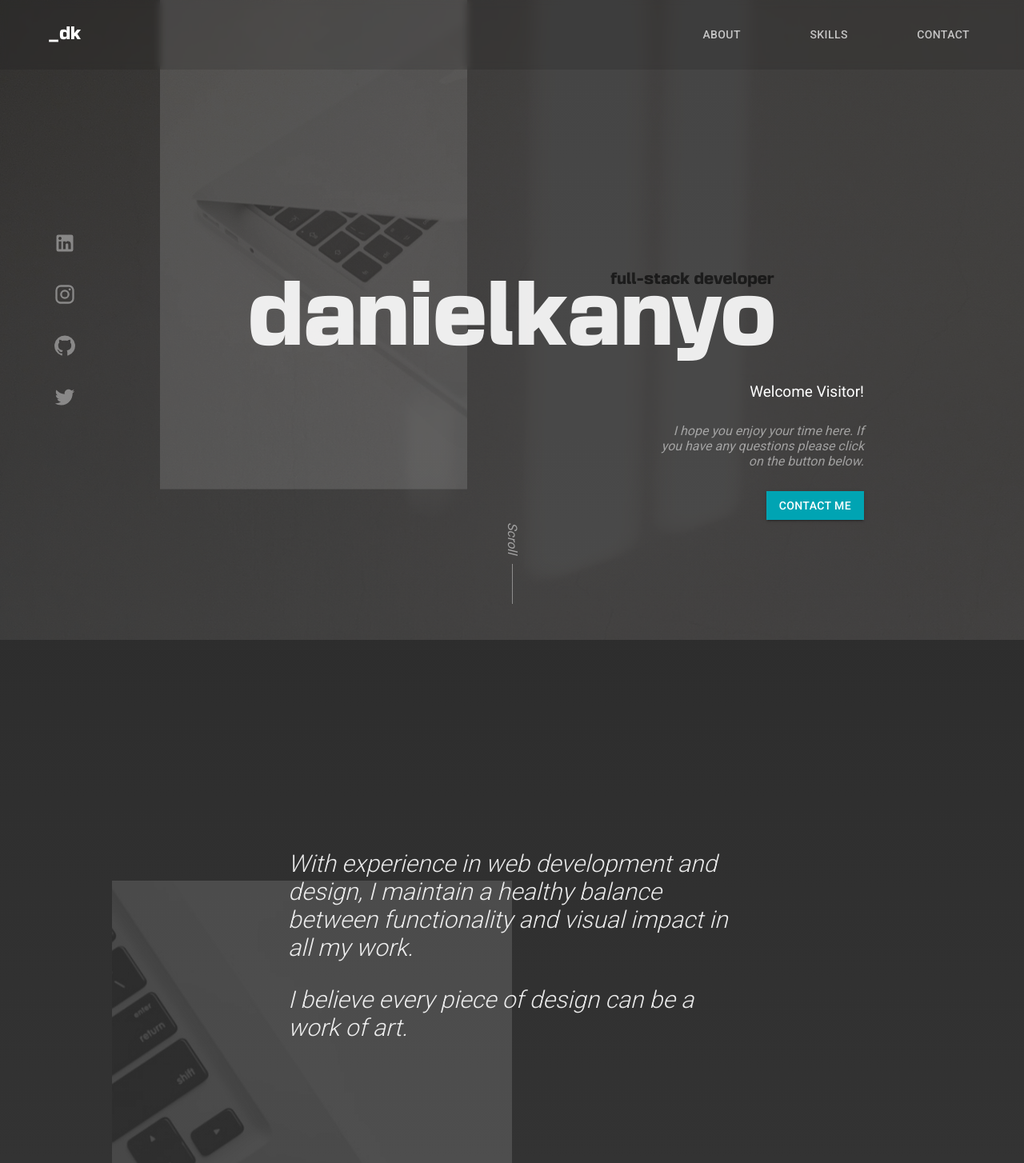
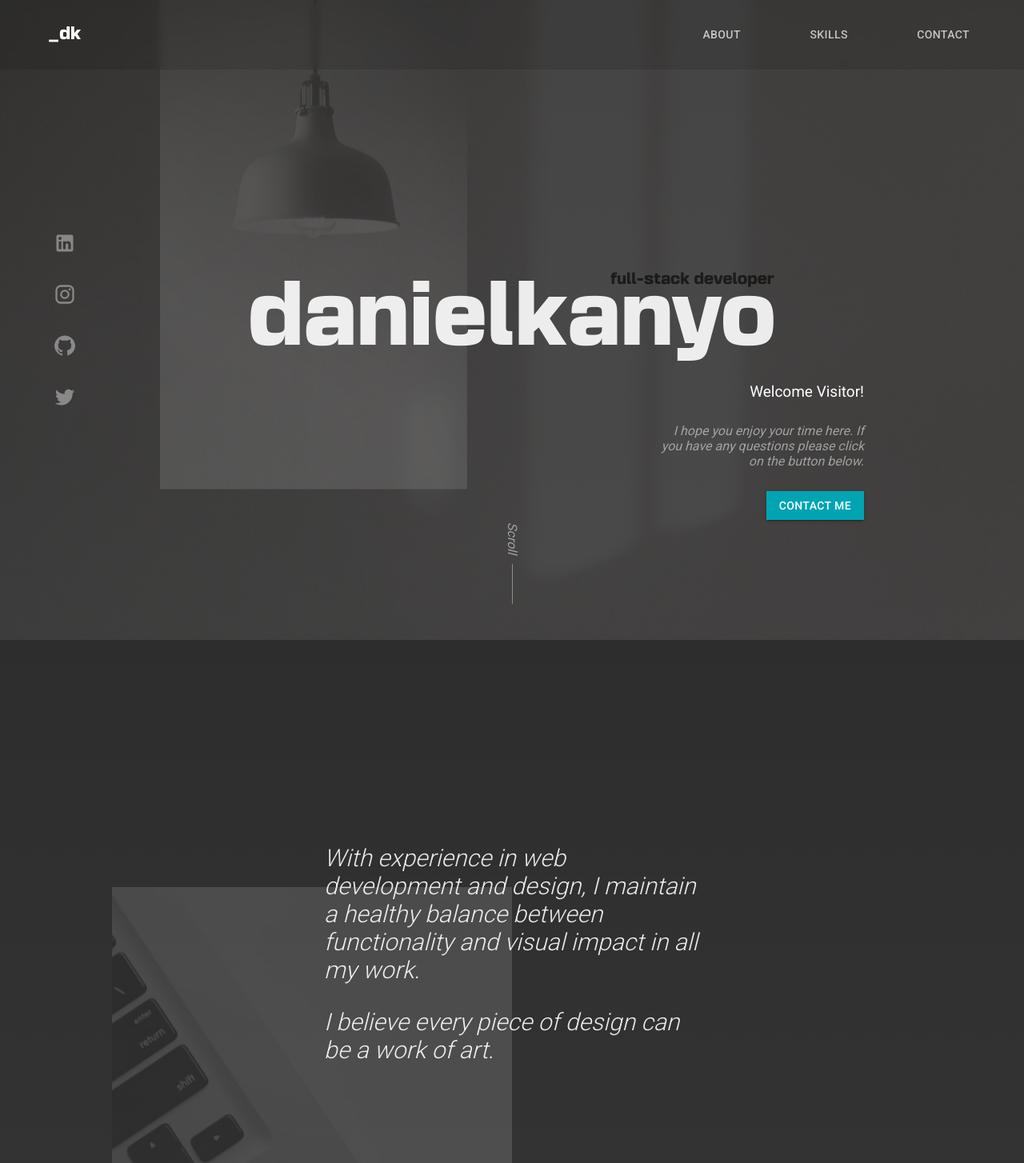
Before and after one commit to DanielKanyo/site-23, a React (Create React App) app: page / in a window 1280 px wide. Shown: the top 1454 px of the page at 80% size. Built offline with nearby package versions, Linux system fonts and the light colour scheme; no server answers.

Commit message:
Different image in Landing component, css fixes

```diff
--- a/src/App/Components/About/About.css
+++ b/src/App/Components/About/About.css
@@ -21,7 +21,7 @@
 
 .about .about-text-container {
     font-family: 'Roboto', 'Helvetica', 'Arial', sans-serif;
-    padding: 100px 220px;
+    padding: 100px 265px;
     font-size: 30px;
     font-weight: 300;
     color: white;
@@ -50,10 +50,11 @@
         width: 350px;
         height: 500px;
         right: 20px;
+        background-position: left;
     }
 
     .about .about-text-container {
-        padding: 65px 30px 45px 30px;
+        padding: 65px 35px 45px 35px;
         font-size: 24px;
     }
 }
--- a/src/App/Components/Contact/Contact.css
+++ b/src/App/Components/Contact/Contact.css
@@ -87,7 +87,7 @@
 @media screen and (max-width: 1000px) {
     .contact {
         width: auto;
-        padding: 250px 30px 45px 30px;
+        padding: 250px 35px 45px 35px;
     }
 
     .contact .title {
--- a/src/App/Components/Landing/Landing.css
+++ b/src/App/Components/Landing/Landing.css
@@ -66,13 +66,13 @@
 }
 
 .landing .img-parallax {
-    background-image: url('../../Static/Images/adrian-regeci-0FdUU3zlVlI-unsplash.jpg');
+    background-image: url('../../Static/Images/phil-desforges-KP7p0-DRGbg-unsplash.jpg');
     width: 30%;
     height: 80vh;
     position: absolute;
     left: 200px;
     top: 0;
-    background-position: right;
+    background-position: center top;
     background-size: cover;
     opacity: 0.14;
     z-index: 0;
--- a/src/App/Components/Navigation/Navigation.css
+++ b/src/App/Components/Navigation/Navigation.css
@@ -58,7 +58,7 @@
     left: calc(50% - 50px);
     width: 100px;
     height: 3px;
-    background-color: rgba(255, 255, 255, 0.20);
+    background-color: rgba(255, 255, 255, 0.3);
 }
 
 .drawer-content .close-icon-container {
--- a/src/App/Components/Skills/Skills.css
+++ b/src/App/Components/Skills/Skills.css
@@ -85,7 +85,7 @@
 
     .skills .content {
         width: auto;
-        padding: 45px 30px;
+        padding: 45px 35px;
     }
 
     .skills .skill-category-container {
--- a/src/App/Static/Constants/skills.js
+++ b/src/App/Static/Constants/skills.js
@@ -14,7 +14,7 @@ export const SKILLS = [
     {
         stack: 'Other',
         translateX: ['170px', '0px'],
-        skills: ['UX', 'Linux', 'Googling', 'Precision', 'Creativity'],
+        skills: ['Precision', 'UX', 'Linux', 'Creativity', 'Googling'],
         rightAligned: true,
     }
 ]
```
Also changed, not shown: src/App/Static/Images/adrian-regeci-0FdUU3zlVlI-unsplash.jpg (deleted), src/App/Static/Images/phil-desforges-KP7p0-DRGbg-unsplash.jpg (added).
